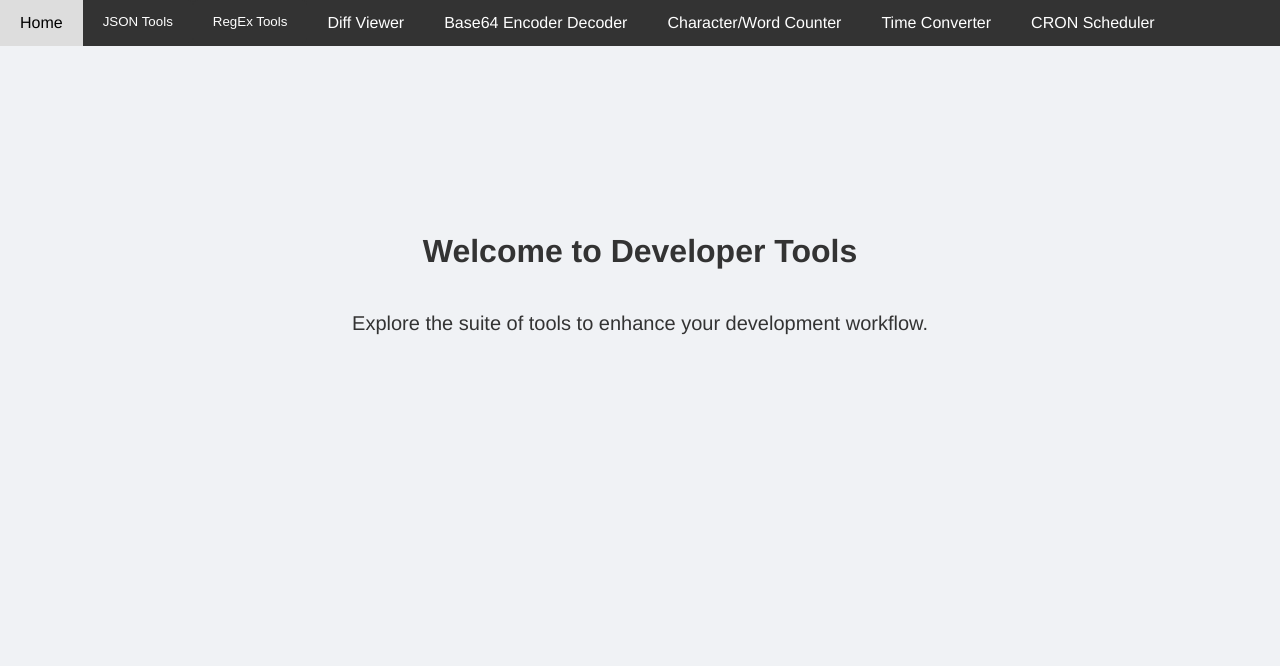
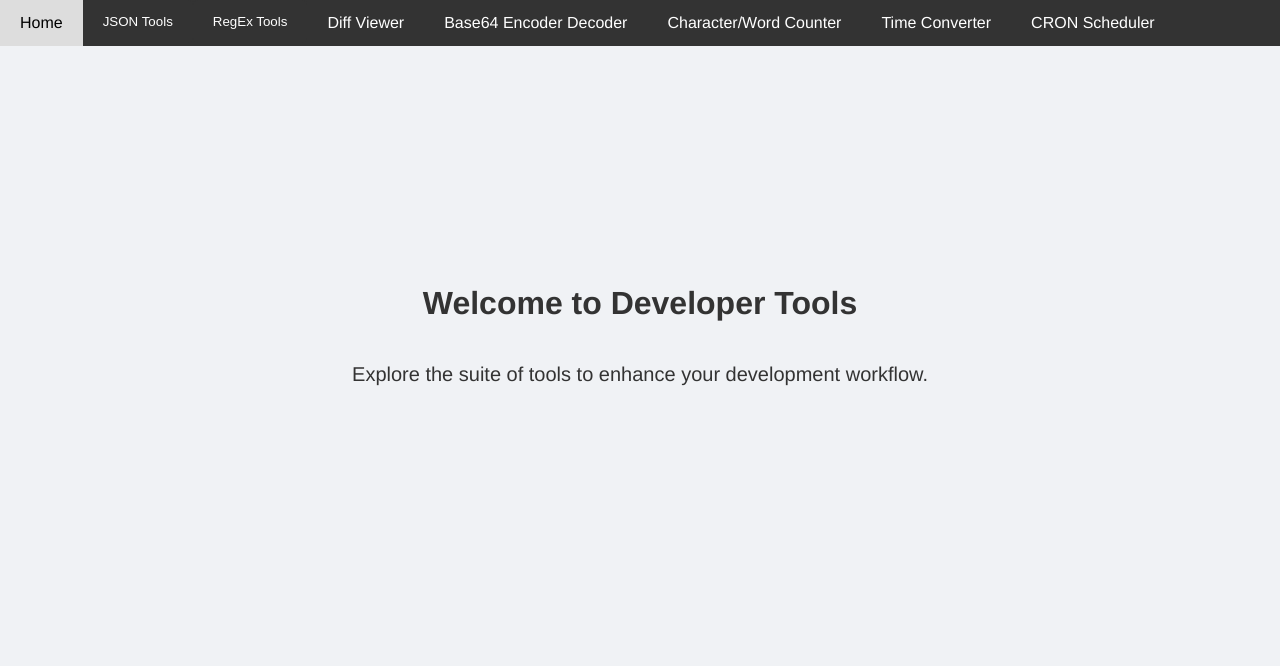
Before and after one commit to vib795/everyday-developer-tools, a Flask app: page / in a window 1280 px wide. Shown: the top 666 px of the page. Run offline with Flask 3, Linux system fonts and the light colour scheme; some libraries are stand-ins or nearby versions.

Commit message:
Fixed CSS in index.html

```diff
--- a/templates/index.html
+++ b/templates/index.html
@@ -23,7 +23,7 @@
             width: 100%;
             margin: auto;
             overflow: hidden;
-            padding-top: 15%;
+            padding-top: 19%;
         }
         h1 {
             color: #333;
```
Also changed, not shown: 1 other file.
